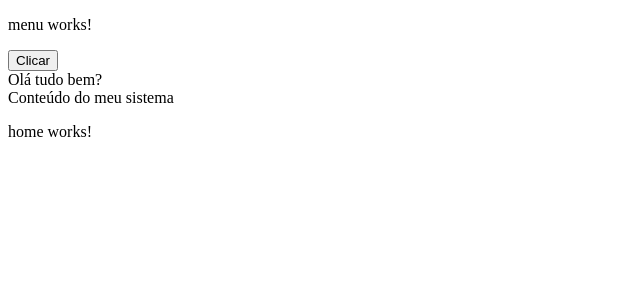
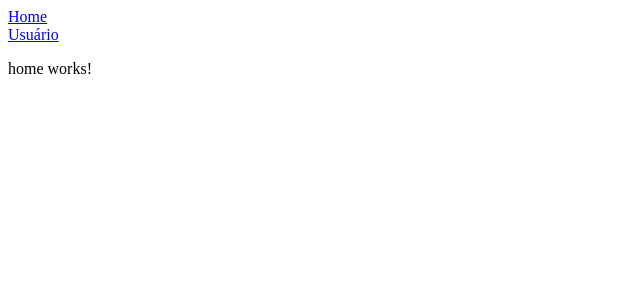
Before and after one commit to LeandroOliveirADS/Angular7EIntegracaoAPIs, an Angular app: page /home in a window 1280 px wide. Shown: the top 300 px of the page, without its empty margins (0-640 px from the left). Built offline with nearby package versions, Linux system fonts and the light colour scheme.

Commit message:
single page application aula 7

```diff
--- a/src/app/menu/menu.component.html
+++ b/src/app/menu/menu.component.html
@@ -1,12 +1,6 @@
-<p>
-  menu works!
-</p>
 <div>
-  <button (click)="clicou()">
-Clicar
-  </button>
+  <a routerLink="home">Home</a>
 </div>
-{{texto}}
 <div>
-  Conteúdo do meu sistema
+  <a routerLink="usuario">Usuário</a>
 </div>
```
